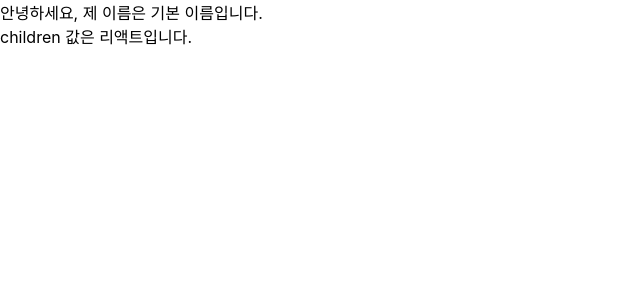
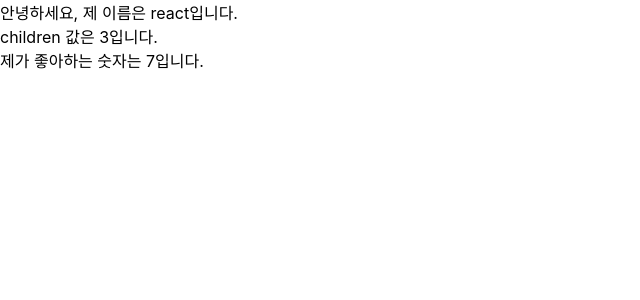
Before and after one commit to jjunhwan-kim/hello-react, a React (Create React App) app: page / in a window 1280 px wide. Shown: the top 300 px of the page, without its empty margins (0-640 px from the left). Built offline with nearby package versions, Linux system fonts and the light colour scheme.

Commit message:
Add propTypes
- propTypes를 이용하여 props의 타입을 지정할 수 있음. 타입이 일치하지 않으면 브라우저 콘솔에 경고 출력
- propTypes의 isRequired를 사용하여 필수 props를 지정할 수 있음

```diff
--- a/src/App.js
+++ b/src/App.js
@@ -5,7 +5,9 @@
   render() {
     return (
       <>
-        <MyComponent>리액트</MyComponent>
+        <MyComponent name={'react'} favoriteNumber={7}>
+          {'3'}
+        </MyComponent>
       </>
     );
   }
--- a/src/MyComponent.js
+++ b/src/MyComponent.js
@@ -1,10 +1,14 @@
+import PropTypes from 'prop-types';
+
 const MyComponent = (props) => {
-  const { name, children } = props;
+  const { name, favoriteNumber, children } = props;
   return (
     <div>
       안녕하세요, 제 이름은 {name}입니다.
       <br />
       children 값은 {children}입니다.
+      <br />
+      제가 좋아하는 숫자는 {favoriteNumber}입니다.
     </div>
   );
 };
@@ -12,6 +16,13 @@
 MyComponent.defaultProps = {
   name: '기본 이름',
   children: '기본 children 이름',
+  //favoriteNumber: 1,
+};
+
+MyComponent.propTypes = {
+  name: PropTypes.string,
+  children: PropTypes.string,
+  favoriteNumber: PropTypes.number.isRequired,
 };
 
 export default MyComponent;
```
